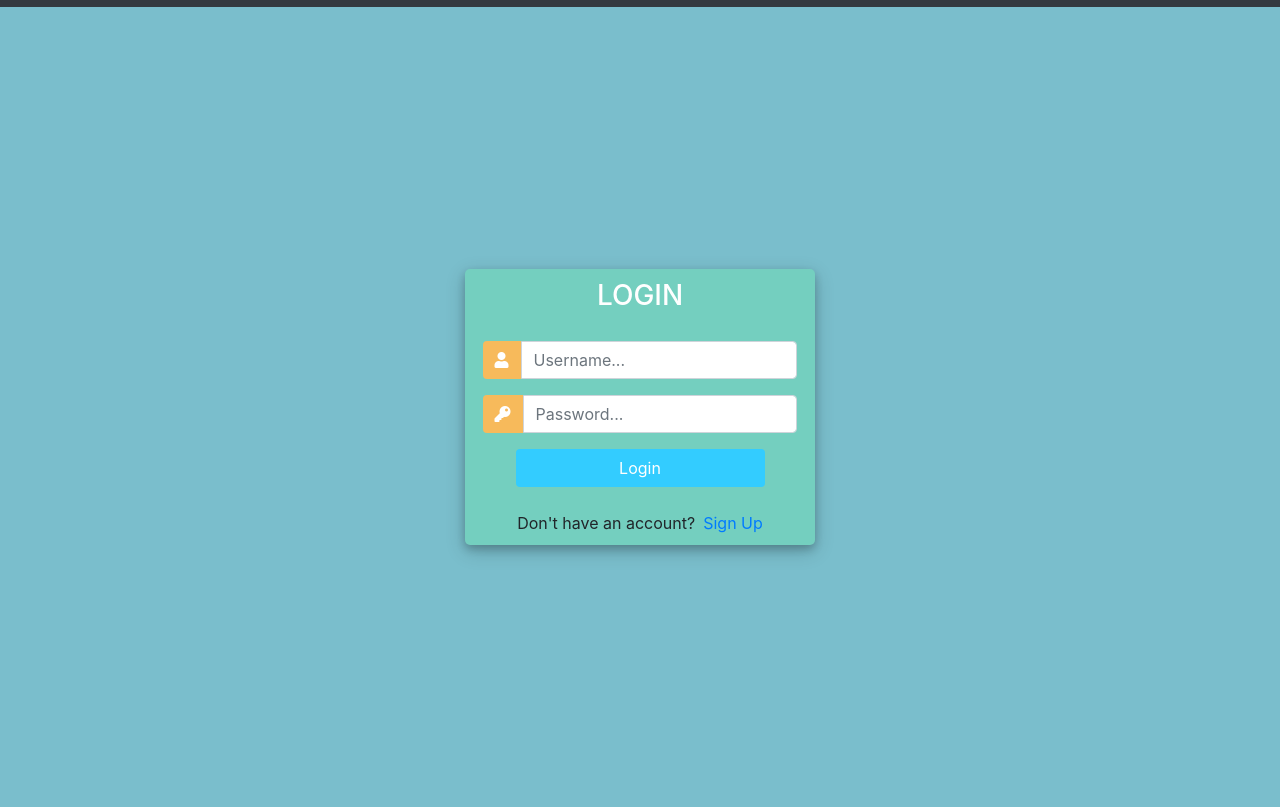
After one commit to jeffreytu/ivy-portal, a Django app: page /login/ in a window 1280 px wide. The commit adds this page. Shown: the part 309-1116 px from the top of the page. Run offline with Django 3.2, Linux system fonts and the light colour scheme; some libraries are stand-ins or nearby versions.

Commit message:
add login and logout, authenticated views

```diff
--- a/accounts/filters.py
+++ b/accounts/filters.py
@@ -6,6 +6,9 @@ from .models import *
 class OrderFilter(django_filters.FilterSet):
     start_date = DateFilter(field_name="date_created", lookup_expr='gte')
     end_date = DateFilter(field_name="date_created", lookup_expr='lte')
+
+    # lookup_exp = python field lookup
+    # https://docs.djangoproject.com/en/dev/topics/db/queries/#field-lookups
     note = CharFilter(field_name='note', lookup_expr='icontains')
     class Meta:
         model = Order
--- a/accounts/templates/accounts/base.html
+++ b/accounts/templates/accounts/base.html
@@ -7,11 +7,12 @@
     <meta name="viewport" content="width=device-width, initial-scale=1.0">
     <title>Ivy Portal</title>
     <link rel="stylesheet" href="https://stackpath.bootstrapcdn.com/bootstrap/4.5.0/css/bootstrap.min.css" integrity="sha384-9aIt2nRpC12Uk9gS9baDl411NQApFmC26EwAOH8WgZl5MYYxFfc+NcPb1dKGj7Sk" crossorigin="anonymous">
+    <link rel="stylesheet" href="https://use.fontawesome.com/releases/v5.6.1/css/all.css" integrity="sha384-gfdkjb5BdAXd+lj+gudLWI+BXq4IuLW5IT+brZEZsLFm++aCMlF1V92rMkPaX4PP" crossorigin="anonymous">
     <link rel="stylesheet" type='text/css' href="{% static '/css/base.css' %}">
 </head>
 <body>
     {% include 'accounts/navbar.html' %}
-    <div class="container-fluid">
+    <div class="container container-fluid h-100">
         {% block content %}
         {% endblock content %}
     </div>
--- /dev/null
+++ b/accounts/templates/accounts/login.html
@@ -0,0 +1,114 @@
+{% extends 'accounts/base.html' %}
+
+{% block content %}
+
+	<style>
+		body,
+		html {
+			margin: 0;
+			padding: 0;
+			height: 100%;
+			background: #7abecc !important;
+		}
+		.user_card {
+			width: 350px;
+			margin-top: auto;
+			margin-bottom: auto;
+			background: #74cfbf;
+			position: relative;
+			display: flex;
+			justify-content: center;
+			flex-direction: column;
+			padding: 10px;
+			box-shadow: 0 4px 8px 0 rgba(0, 0, 0, 0.2), 0 6px 20px 0 rgba(0, 0, 0, 0.19);
+			-webkit-box-shadow: 0 4px 8px 0 rgba(0, 0, 0, 0.2), 0 6px 20px 0 rgba(0, 0, 0, 0.19);
+			-moz-box-shadow: 0 4px 8px 0 rgba(0, 0, 0, 0.2), 0 6px 20px 0 rgba(0, 0, 0, 0.19);
+			border-radius: 5px;
+
+		}
+
+		.form_container {
+			margin-top: 20px;
+		}
+
+		#form-title{
+			color: #fff;
+
+		}
+
+		.login_btn {
+			width: 100%;
+			background: #33ccff !important;
+			color: white !important;
+		}
+		.login_btn:focus {
+			box-shadow: none !important;
+			outline: 0px !important;
+		}
+		.login_container {
+			padding: 0 2rem;
+		}
+		.input-group-text {
+			background: #f7ba5b !important;
+			color: white !important;
+			border: 0 !important;
+			border-radius: 0.25rem 0 0 0.25rem !important;
+		}
+		.input_user,
+		.input_pass:focus {
+			box-shadow: none !important;
+			outline: 0px !important;
+		}
+
+		#messages{
+			background-color: grey;
+			color: #fff;
+			padding: 10px;
+			margin-top: 10px;
+		}
+	</style>
+
+    <div class="d-flex justify-content-center h-100">
+        <div class="user_card">
+            <div class="d-flex justify-content-center">
+
+
+                <h3 id="form-title">LOGIN</h3>
+            </div>
+            <div class="d-flex justify-content-center form_container">
+                <form method="POST" action="">
+                    {% csrf_token %}
+                    <div class="input-group mb-3">
+                        <div class="input-group-append">
+                            <span class="input-group-text"><i class="fas fa-user"></i></span>
+                        </div>
+                        <input type="text" name="username" placeholder="Username..." class="form-control">
+                    </div>
+                    <div class="input-group mb-2">
+                        <div class="input-group-append">
+                            <span class="input-group-text"><i class="fas fa-key"></i></span>
+                        </div>
+                            <input type="password" name="password" placeholder="Password..." class="form-control" >
+                    </div>
+
+                        <div class="d-flex justify-content-center mt-3 login_container">
+                            <input class="btn login_btn" type="submit" value="Login">
+                        </div>
+                </form>
+
+            </div>
+
+            {% for message in messages %}
+                <p id="messages">{{message}}</p>
+            {% endfor %}
+
+            <div class="mt-4">
+                <div class="d-flex justify-content-center links">
+                    Don't have an account? <a href="{% url 'register' %}" class="ml-2">Sign Up</a>
+                </div>
+
+            </div>
+        </div>
+    </div>
+
+{% endblock content %}
--- a/accounts/templates/accounts/navbar.html
+++ b/accounts/templates/accounts/navbar.html
@@ -1,5 +1,12 @@
 {% load static %}
 
+<style>
+  .hello-msg {
+    front-size: 18px;
+    color: white;
+    margin-right: 20px;
+  }
+</style>
 <nav class="navbar navbar-expand-lg navbar-dark bg-dark">
  <img src="{% static 'images/logo.png' %}">
   <button class="navbar-toggler" type="button" data-toggle="collapse" data-target="#navbarNav" aria-controls="navbarNav" aria-expanded="false" aria-label="Toggle navigation">
@@ -15,4 +22,6 @@
       </li>
     </ul>
   </div>
+  <span class="hello-msg">{{request.user}}</span>
+  <span><a href="{% url 'logout' %}">Logout</a></span>
 </nav>
--- a/accounts/urls.py
+++ b/accounts/urls.py
@@ -2,9 +2,15 @@ from django.urls import path
 from .import views
 
 urlpatterns = [
+    path('register/', views.registerPage, name='register'),
+    path('login/', views.loginPage, name='login'),
+    path('logout/', views.logoutUser, name='logout'),
+
     path('', views.home, name='home'),
+
     path('products/', views.products, name='products'),
     path('customer/<str:pk>/', views.customer, name='customer'),
+
     path('create_order/<str:pk>/', views.createOrder, name='create_order'),
     path('update_order/<str:pk>/', views.updateOrder, name='update_order'),
     path('delete_order/<str:pk>/', views.deleteOrder, name='delete_order'),
--- a/accounts/views.py
+++ b/accounts/views.py
@@ -1,12 +1,57 @@
 from django.shortcuts import render, redirect
 from django.http import HttpResponse
 from django.forms import inlineformset_factory
+from django.contrib.auth.forms import UserCreationForm
+from django.contrib.auth import authenticate, login, logout
+from django.contrib.auth.decorators import login_required
+from django.contrib import messages
 
 from .models import *
 from .forms import *
 from .filters import *
 
-# Create your views here.
+
+def registerPage(request):
+    if request.user.is_authenticated:
+        return redirect('home')
+    else:
+        form = CreateUserForm()
+
+        if request.method == 'POST':
+            form = CreateUserForm(request.POST)
+            if form.is_valid():
+                form.save()
+                user = form.cleaned_data.get('username')
+                messages.success(request, 'Account was created for ' + user )
+                return redirect('login')
+
+        context = {'form': form}
+        return render(request, 'accounts/register.html', context)
+
+def loginPage(request):
+    if request.user.is_authenticated:
+        return redirect('home')
+    else:
+        if request.method == "POST":
+            username = request.POST.get('username')
+            password = request.POST.get('password')
+
+            user = authenticate(request, username=username, password=password)
+
+            if user is not None:
+                login(request, user)
+                return redirect('home')
+            else:
+                messages.info(request, 'Username or password incorrect.')
+
+        context = {}
+        return render(request, 'accounts/login.html', context)
+
+def logoutUser(request):
+    logout(request)
+    return redirect('login')
+
+@login_required(login_url='login')
 def home(request):
 
     orders = Order.objects.all()
@@ -28,11 +73,13 @@ def home(request):
     }
     return render(request,'accounts/dashboard.html', context)
 
+@login_required(login_url='login')
 def products(request):
     products = Product.objects.all()
     context = {'products': products}
     return render(request, 'accounts/products.html', context)
 
+@login_required(login_url='login')
 def customer(request, pk):
     customer = Customer.objects.get(id=pk)
 
@@ -50,6 +97,7 @@ def customer(request, pk):
     }
     return render(request, 'accounts/customer.html', context)
 
+@login_required(login_url='login')
 def createOrder(request, pk):
     OrderFormSet = inlineformset_factory(Customer, Order, fields=['product','status'], extra=5)
     customer = Customer.objects.get(id=pk)
@@ -66,6 +114,7 @@ def createOrder(request, pk):
         }
     return render(request, 'accounts/order_form.html', context)
 
+@login_required(login_url='login')
 def updateOrder(request, pk):
     order = Order.objects.get(id=pk)
     form = OrderForm(instance=order)
@@ -82,6 +131,7 @@ def updateOrder(request, pk):
         }
     return render(request, 'accounts/order_form.html', context)
 
+@login_required(login_url='login')
 def deleteOrder(request, pk):
     order = Order.objects.get(id=pk)
     if request.method == 'POST':
```
Also changed, not shown: accounts/forms.py (+8 -0 lines), accounts/templates/accounts/register.html (added, +133 -0 lines).
